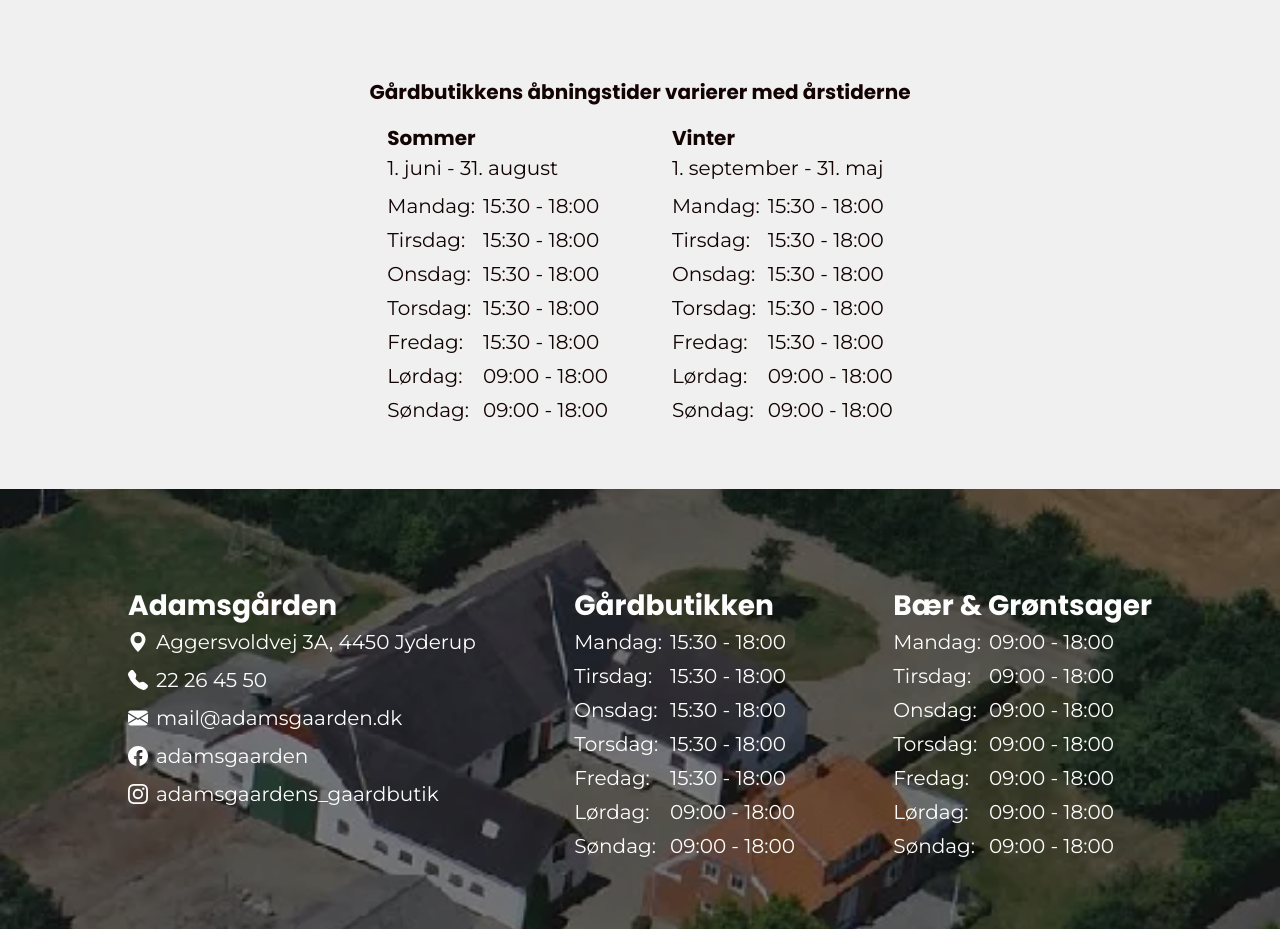
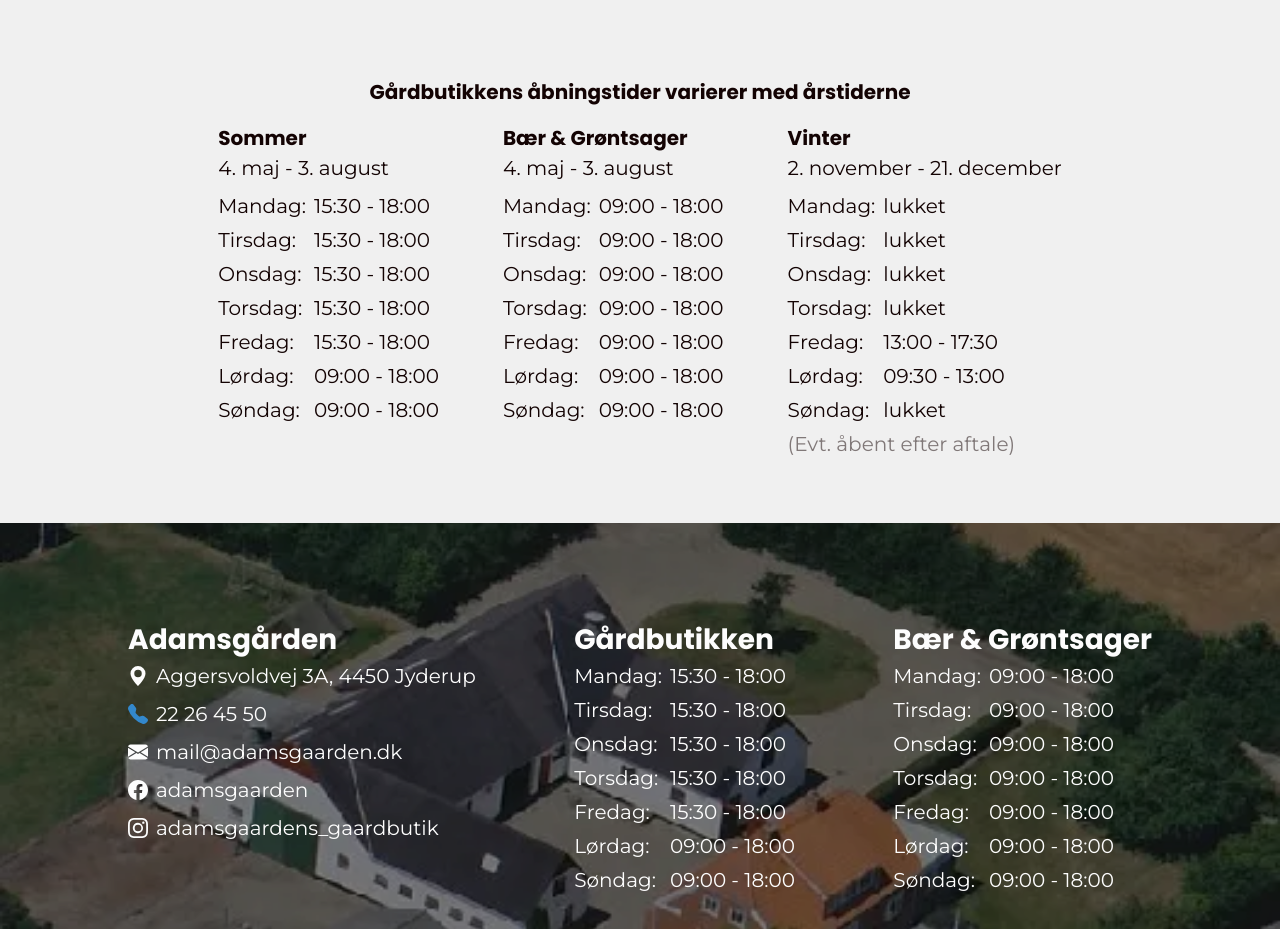
Before and after one commit to chri44nj/adamsgaarden, a Next.js app: page /pages/om-os in a window 1280 px wide. Shown: the part 2920-3849 px from the top of the page. Built offline with nearby package versions, Linux system fonts and the light colour scheme.

Commit message:
åbningstider fixed

```diff
--- a/src/app/components/Footer.jsx
+++ b/src/app/components/Footer.jsx
@@ -28,10 +28,10 @@
             </a>
 
             <div className="flex-row">
-              <svg xmlns="http://www.w3.org/2000/svg" width="20" height="20" fill="currentColor" class="bi bi-telephone-fill" viewBox="0 0 16 16">
+              <svg xmlns="http://www.w3.org/2000/svg" width="20" height="20" fill="#3388cc" class="bi bi-telephone-fill" viewBox="0 0 16 16">
                 <path fill-rule="evenodd" d="M1.885.511a1.745 1.745 0 0 1 2.61.163L6.29 2.98c.329.423.445.974.315 1.494l-.547 2.19a.678.678 0 0 0 .178.643l2.457 2.457a.678.678 0 0 0 .644.178l2.189-.547a1.745 1.745 0 0 1 1.494.315l2.306 1.794c.829.645.905 1.87.163 2.611l-1.034 1.034c-.74.74-1.846 1.065-2.877.702a18.634 18.634 0 0 1-7.01-4.42 18.634 18.634 0 0 1-4.42-7.009c-.362-1.03-.037-2.137.703-2.877L1.885.511z" />
               </svg>
-              <p>22 26 45 50</p>
+              <a href="tel:+4522264550">22 26 45 50</a>
             </div>
             <a className={`${styles.link} flex-row`} target="_blank" href="mailto:mail@adamsgaarden.dk">
               <svg xmlns="http://www.w3.org/2000/svg" width="20" height="20" fill="currentColor" class="bi bi-envelope-fill" viewBox="0 0 16 16">
--- a/src/app/pages/gaardbutik/page.jsx
+++ b/src/app/pages/gaardbutik/page.jsx
@@ -76,14 +76,14 @@
           <h2>Lette Løsninger</h2>
           <ul className={styles.detailsList}>
             <li>Gavekurve til enhver anledning (også firmagaver).</li>
-            <li>Sammensæt selv en helt unik gavekurv fra vores store udvalg af delikatesser.</li>
+            <li>Sammensæt selv en helt unik gavekurv fra vores store udvalg af specialiteter.</li>
             <li>Adamsgårdens Pinsekasse, med årstidens lækkerier og en flaske god vin fra Portugal.</li>
           </ul>
           <p>Bestil gerne på forhånd - så har vi det klar, når du kommer!</p>
         </article>
         <img className={`${styles.shopImage} ${styles.si5}`} src="/pics/goodiebox.webp" alt="" />
         <article className={`${styles.shopText} ${styles.st6}`}>
-          <h2>Delikatesser</h2>
+          <h2>Specialiteter</h2>
           <p>Lorem ipsum dolor, sit amet consectetur adipisicing elit. Explicabo perferendis cumque beatae velit ea iusto totam in at! Sequi rerum ab quaerat ad minima delectus, possimus consequatur atque consequuntur, repellat iste vitae harum ipsam itaque perferendis expedita placeat blanditiis dolorem.</p>
         </article>
         <img className={`${styles.shopImage} ${styles.si6}`} src="/pics/delikatesser.jpg" alt="" />
--- a/src/app/pages/om-os/Aboutus.module.css
+++ b/src/app/pages/om-os/Aboutus.module.css
@@ -175,6 +175,11 @@
   margin-bottom: 0.5rem;
 }
 
+#arranged {
+  margin-top: 0.25rem;
+  opacity: 50%;
+}
+
 .flexColumn {
   display: flex;
   flex-direction: column;
@@ -204,6 +209,10 @@
   height: 1px;
   width: 100%;
   margin: 1rem;
+}
+
+.arranged {
+  font-size: var(--font-smaller);
 }
 
 /** TABLET **/
@@ -253,12 +262,6 @@
     aspect-ratio: auto;
   }
 
-  .openingHoursGrid {
-    display: grid;
-    grid-template-columns: repeat(2, 1fr);
-    gap: 4rem;
-  }
-
   .flexRow * {
     font-size: var(--font-small);
   }
@@ -277,6 +280,13 @@
     padding-bottom: 4rem;
     padding-inline: 10%;
     align-items: center;
+  }
+
+  .openingHoursGrid {
+    display: flex;
+    justify-content: center;
+    gap: 4rem;
+    flex-wrap: wrap;
   }
 
   .us {
--- a/src/app/pages/om-os/page.jsx
+++ b/src/app/pages/om-os/page.jsx
@@ -91,7 +91,7 @@
         <div className={styles.openingHoursGrid}>
           <article>
             <h3 className={styles.smallHeading}>Sommer</h3>
-            <p className={styles.period}>1. juni - 31. august</p>
+            <p className={styles.period}>4. maj - 3. august</p>
             <div className="flex-row">
               <div className={styles.flexColumn}>
                 <p>Mandag:</p>
@@ -114,8 +114,8 @@
             </div>
           </article>
           <article>
-            <h3 className={styles.smallHeading}>Vinter</h3>
-            <p className={styles.period}>1. september - 31. maj</p>
+            <h3 className={styles.smallHeading}>Bær & Grøntsager</h3>
+            <p className={styles.period}>4. maj - 3. august</p>
             <div className="flex-row">
               <div className={styles.flexColumn}>
                 <p>Mandag:</p>
@@ -127,15 +127,40 @@
                 <p>Søndag:</p>
               </div>
               <div className={styles.flexColumn}>
-                <p>15:30 - 18:00</p>
-                <p>15:30 - 18:00</p>
-                <p>15:30 - 18:00</p>
-                <p>15:30 - 18:00</p>
-                <p>15:30 - 18:00</p>
+                <p>09:00 - 18:00</p>
+                <p>09:00 - 18:00</p>
+                <p>09:00 - 18:00</p>
+                <p>09:00 - 18:00</p>
+                <p>09:00 - 18:00</p>
                 <p>09:00 - 18:00</p>
                 <p>09:00 - 18:00</p>
               </div>
             </div>
+          </article>
+          <article>
+            <h3 className={styles.smallHeading}>Vinter</h3>
+            <p className={styles.period}>2. november - 21. december</p>
+            <div className="flex-row">
+              <div className={styles.flexColumn}>
+                <p>Mandag:</p>
+                <p>Tirsdag:</p>
+                <p>Onsdag:</p>
+                <p>Torsdag:</p>
+                <p>Fredag:</p>
+                <p>Lørdag:</p>
+                <p>Søndag:</p>
+              </div>
+              <div className={styles.flexColumn}>
+                <p>lukket</p>
+                <p>lukket</p>
+                <p>lukket</p>
+                <p>lukket</p>
+                <p>13:00 - 17:30</p>
+                <p>09:30 - 13:00</p>
+                <p>lukket</p>
+              </div>
+            </div>
+            <p id={styles.arranged}>(Evt. åbent efter aftale)</p>
           </article>
         </div>
       </section>
```
